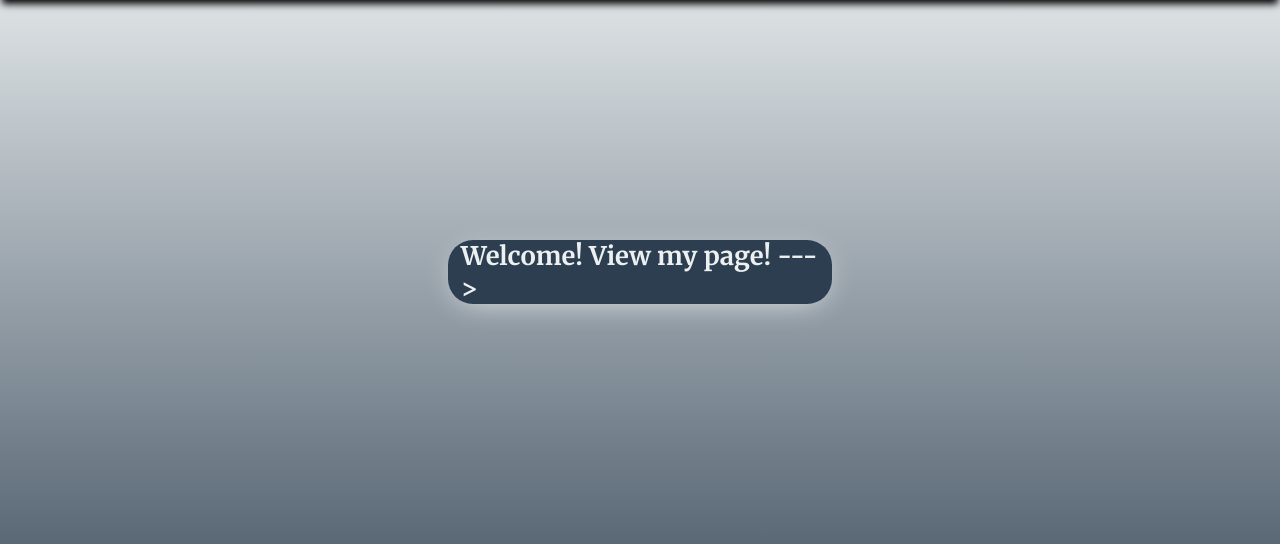
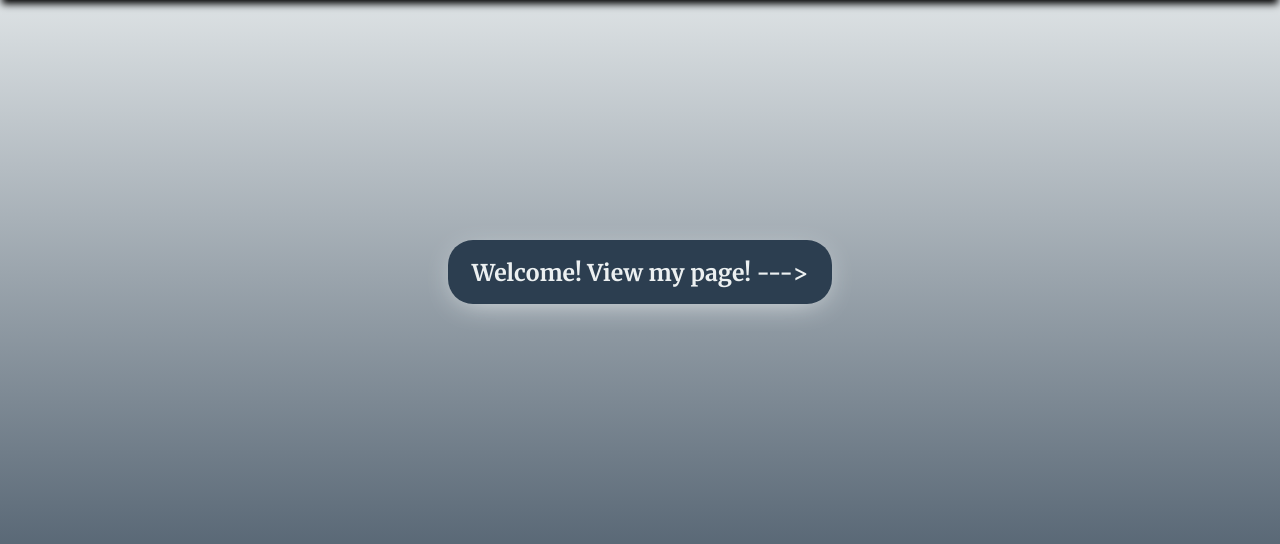
Before and after one commit to phillgames/Portfolio, a Flask app: page / in a window 1280 px wide. Shown: the part 64-608 px from the top of the page. Run offline with Flask 3, Linux system fonts and the light colour scheme; parts of the project's set-up code (start-up, migrations or seed data) failed here and were passed over.

Commit message:
changed size of text in start page and changec from ext ip to localhost for database storage

```diff
--- a/app/modules.py
+++ b/app/modules.py
@@ -8,7 +8,7 @@ bcrypt = Bcrypt()
 
 def get_connection():
     return pymysql.connect(
-        host='10.2.3.157',
+        host='localhost',
         user='portusr',
         password='portpass',
         db='portfoliousr'
--- a/app/static/css/styles.css
+++ b/app/static/css/styles.css
@@ -111,6 +111,7 @@ button {
 
 #startlowered {
     margin-top: 30vh;
+
 }
 
 /* makes the greeting button lower down */
@@ -139,7 +140,7 @@ button {
     font-family: merriweather, serif;
     box-shadow: 0 6px 30px -10px #ECF0F1;
     cursor: pointer;
-    font-size: clamp(0.5rem, 1vw, 1rem);
+    font-size: clamp(0.4rem, 0.9vw, 0.9rem);
 }
 
 /* button config so all buttons look the same */
```
